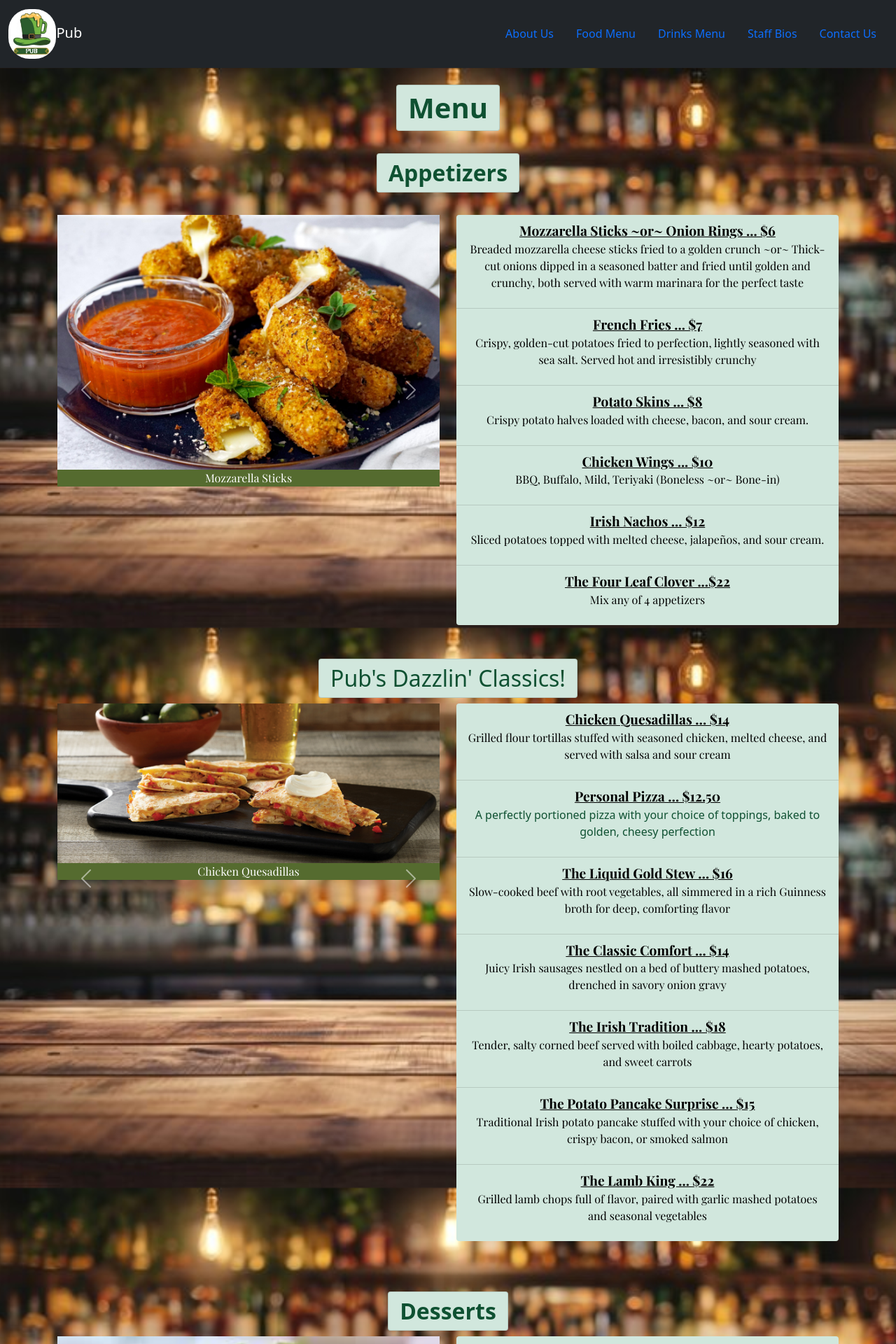
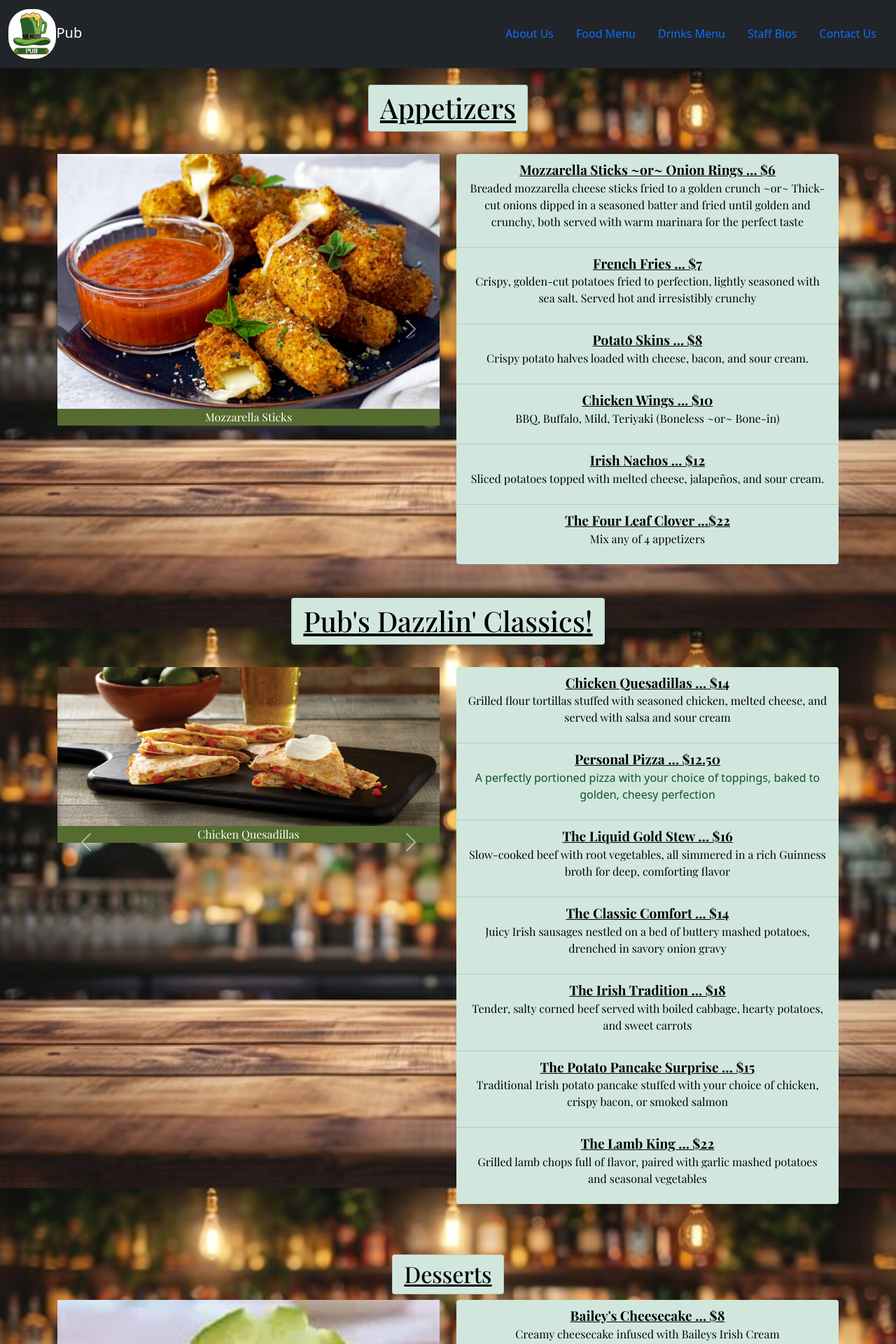
Before and after one commit to CallMeIce/Website, a React (Create React App) app: page /menu in a window 1280 px wide. Shown: the top 1920 px of the page at 70% size. Built offline with nearby package versions, Linux system fonts and the light colour scheme; a web font is replaced by a local one.

Commit message:
styling menu headers

```diff
--- a/src/components/Menu.js
+++ b/src/components/Menu.js
@@ -4,10 +4,9 @@ import "./style.css";
 export default function Menu() {
   return (
     <div className="container">
+
       <br></br>
-      <h1 class="list-group-item list-group-item-success rounded"> <strong>Menu</strong></h1>
-      <br></br>
-      <h2 class="list-group-item list-group-item-success rounded"><strong>Appetizers</strong></h2>
+      <h1 class="list-group-item list-group-item-success rounded"><span className="textHeaders">Appetizers</span></h1>
 
       <br></br>
       <div class="row">
@@ -84,7 +83,8 @@ export default function Menu() {
       <div>
           <br></br>
           <br></br>
-      <h2 class="list-group-item list-group-item-success d-inline-block rounded" >Pub's Dazzlin' Classics!</h2>
+      <h1 class="list-group-item list-group-item-success d-inline-block rounded" ><span className="textHeaders">Pub's Dazzlin' Classics!</span></h1>
+      <br></br>
       <br></br>
       <div class="row">
     <div class="col-6">
@@ -168,7 +168,7 @@ export default function Menu() {
 <br></br>
         <br></br>
         <br></br>
-  <h2 class="list-group-item list-group-item-success rounded d-inline-block"><strong>Desserts</strong></h2>
+  <h2 class="list-group-item list-group-item-success rounded d-inline-block"><span className="textHeaders">Desserts</span></h2>
   <br></br>
       <div class="row">
     <div class="col-6">
```
